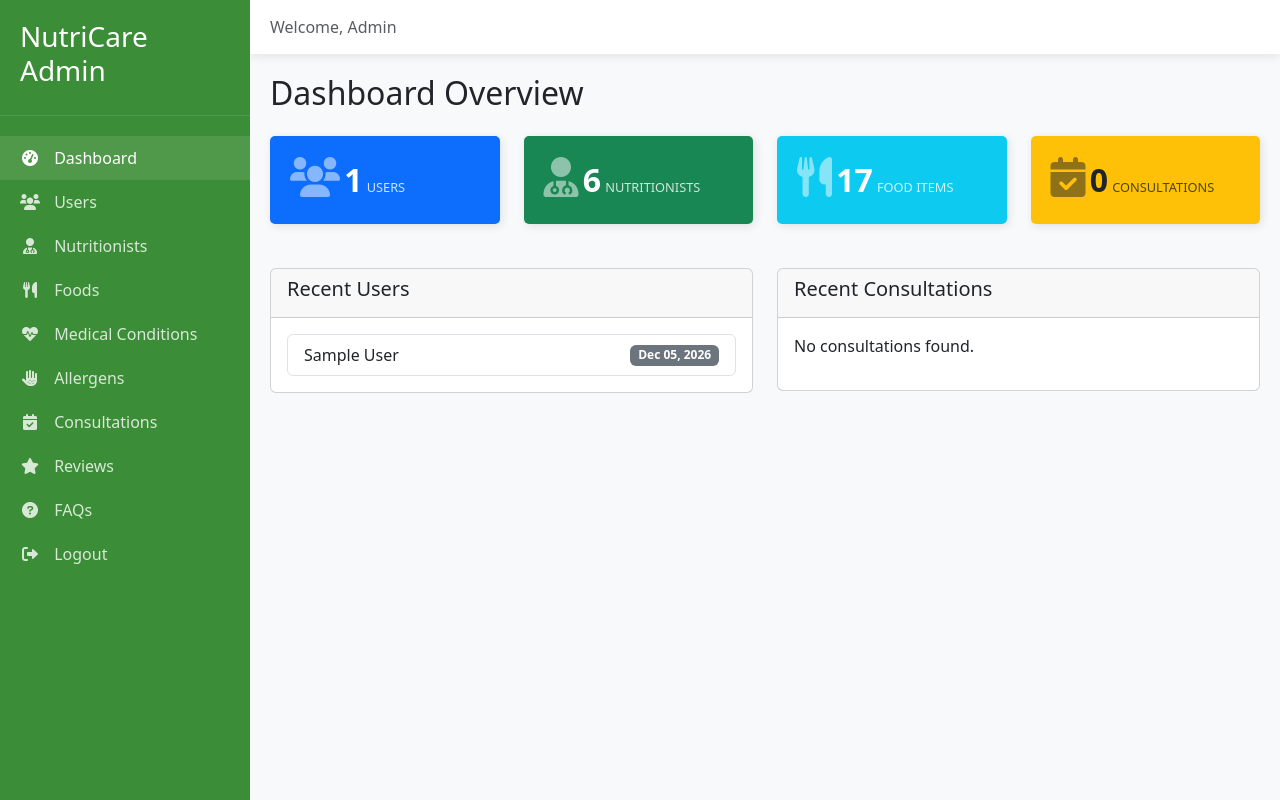
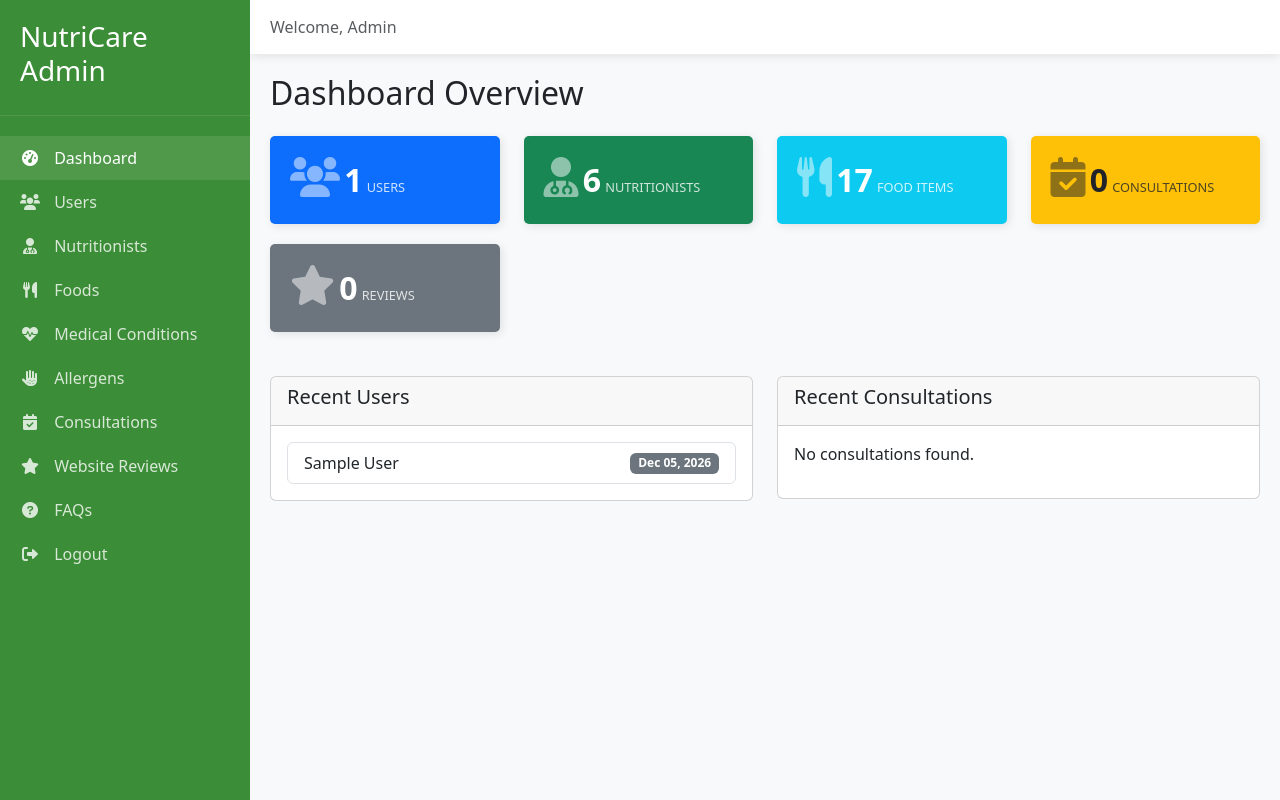
Before and after one commit to Dania-Zahid/Nutricare-, a PHP site: page /admin_dashboard.php in a window 1280 px wide. Run offline with PHP 8.4, Linux system fonts and the light colour scheme; the visitor is signed in with stand-in values (Sample User, id 1); data comes from the database, SQL or seed files in the repository; data that the repository does not hold is empty.

Commit message:
admin_dashboard.php

```diff
--- a/admin_dashboard.php
+++ b/admin_dashboard.php
@@ -13,6 +13,7 @@ try {
     $user_count = $conn->query("SELECT COUNT(*) FROM users")->fetchColumn();
     $nutritionist_count = $conn->query("SELECT COUNT(*) FROM nutritionists")->fetchColumn();
     $food_count = $conn->query("SELECT COUNT(*) FROM foods")->fetchColumn();
+    $reviews_count = $conn->query("SELECT COUNT(*) FROM website_reviews")->fetchColumn();
     $consultation_count = $conn->query("SELECT COUNT(*) FROM consultations")->fetchColumn();
 } catch (PDOException $e) {
     die("Database error: " . $e->getMessage());
@@ -146,7 +147,8 @@ try {
             <a href="admin_conditions.php"><i class="fas fa-heartbeat"></i> Medical Conditions</a>
             <a href="admin_allergens.php"><i class="fas fa-allergies"></i> Allergens</a>
             <a href="admin_consultations.php"><i class="fas fa-calendar-check"></i> Consultations</a>
-            <a href="admin_reviews.php"><i class="fas fa-star"></i> Reviews</a>
+            <a href="admin_reviews.php"><i class="fas fa-star"></i> Website Reviews</a>
+
             <a href="admin_faqs.php"><i class="fas fa-question-circle"></i> FAQs</a>
             <a href="admin_logout.php"><i class="fas fa-sign-out-alt"></i> Logout</a>
         </div>
@@ -199,6 +201,13 @@ try {
                     <span class="count-numbers"><?php echo $consultation_count; ?></span>
                     <span class="count-name">Consultations</span>
                 </div>
+            </div>
+            <div class="col-md-3">
+                 <div class="card-counter bg-secondary text-white">
+                   <i class="fas fa-star"></i>
+                    <span class="count-numbers"><?php echo $reviews_count; ?></span>
+                     <span class="count-name">Reviews</span>
+               </div>
             </div>
         </div>
 
@@ -263,7 +272,7 @@ try {
             </div>
         </div>
     </div>
-
+</div>
     <script src="https://cdn.jsdelivr.net/npm/bootstrap@5.3.0/dist/js/bootstrap.bundle.min.js"></script>
     <script>
         // Toggle sidebar on mobile
```
